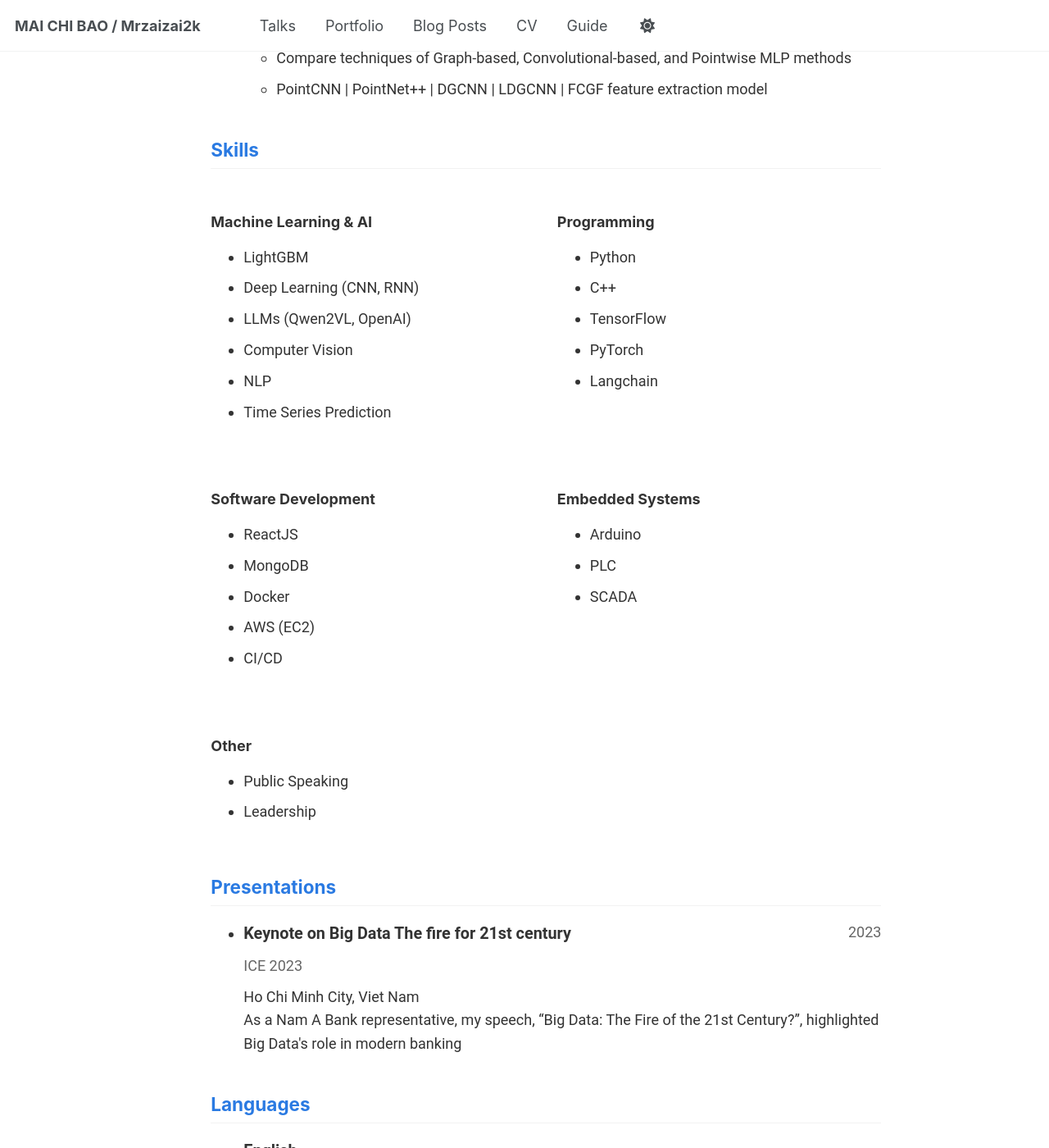
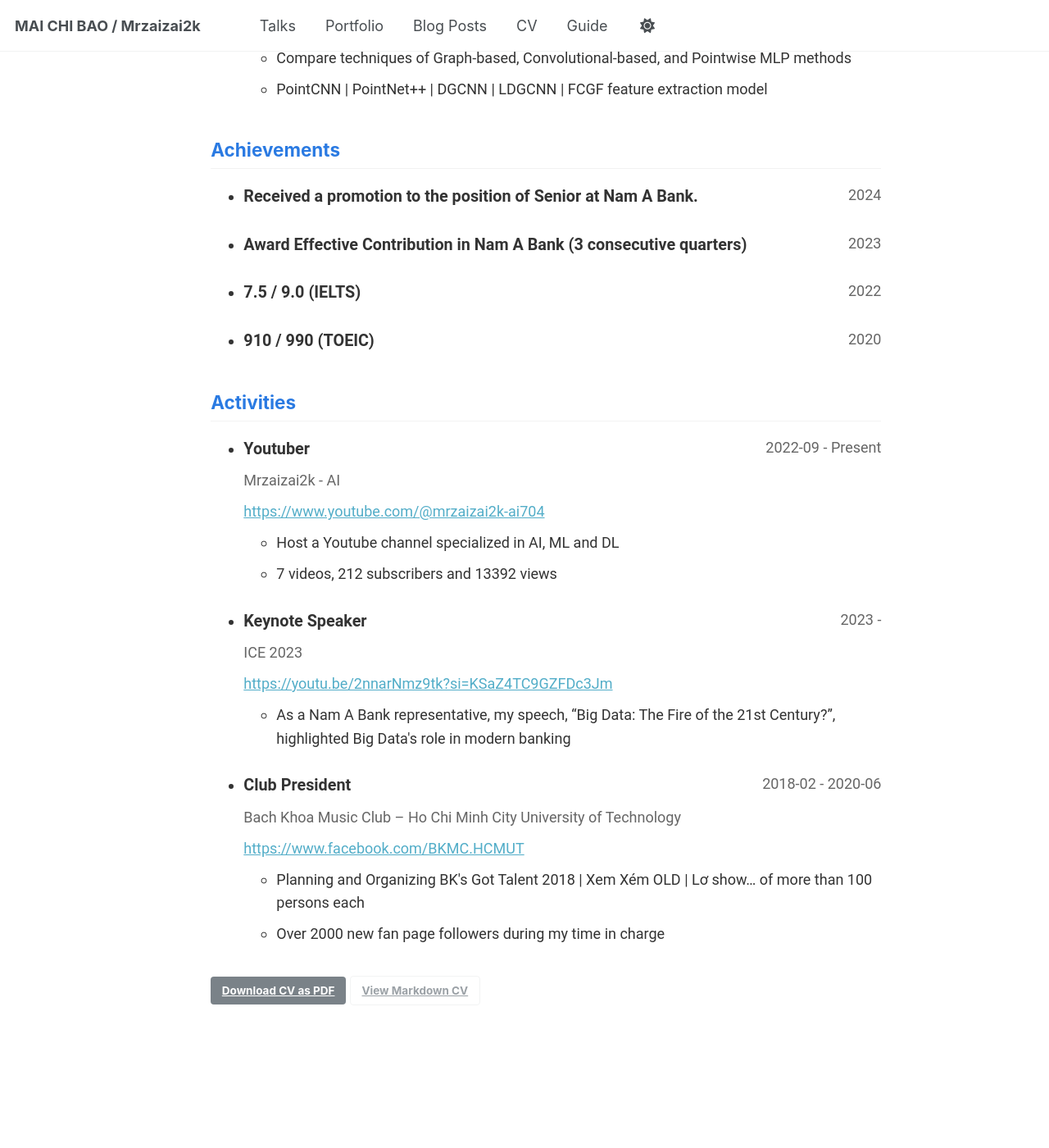
Before and after one commit to mrzaizai2k/mrzaizai2k.github.io, a Jekyll site: the page built from _pages/cv-json.md, in a window 1280 px wide and 1400 px high, scrolled down 1258 px. Shown: the whole window at 82% size. Built offline with Jekyll 4.4.1, drawn with Linux system fonts in a browser that asks for light colours; some of the changed text lies outside the part shown.

Commit message:
remove skill, add activities

```diff
--- a/_data/cv.json
+++ b/_data/cv.json
@@ -68,7 +68,7 @@
       "area": "Computer Science",
       "studyType": "M.S.",
       "startDate": "2024",
-      "endDate": "Present",
+      "endDate": "2024 - Present",
       "gpa": null,
       "courses": []
     },
@@ -77,90 +77,21 @@
       "area": "Electronics - Telecommunications Engineering",
       "studyType": "B.E.",
       "startDate": "2017",
-      "endDate": "2022",
+      "endDate": "2017 - 2022",
       "gpa": "7.6/10",
       "courses": []
     }
   ],
-  "skills": [
-    {
-      "name": "Machine Learning & AI",
-      "keywords": [
-        "LightGBM",
-        "Deep Learning (CNN, RNN)",
-        "LLMs (Qwen2VL, OpenAI)",
-        "Computer Vision",
-        "NLP",
-        "Time Series Prediction"
-      ]
-    },
-    {
-      "name": "Programming",
-      "keywords": [
-        "Python",
-        "C++",
-        "TensorFlow",
-        "PyTorch",
-        "Langchain"
-      ]
-    },
-    {
-      "name": "Software Development",
-      "keywords": [
-        "ReactJS",
-        "MongoDB",
-        "Docker",
-        "AWS (EC2)",
-        "CI/CD"
-      ]
-    },
-    {
-      "name": "Embedded Systems",
-      "keywords": [
-        "Arduino",
-        "PLC",
-        "SCADA"
-      ]
-    },
-    {
-      "name": "Other",
-      "keywords": [
-        "Public Speaking",
-        "Leadership"
-      ]
-    }
-  ],
-  "languages": [
-    {
-      "language": "English",
-      "fluency": "IELTS 7.5/9.0, TOEIC 910/990"
-    }
-  ],
-  "interests": [
-    {
-      "name": "YouTube Content Creation",
-      "keywords": ["AI", "Machine Learning", "Deep Learning"]
-    },
-    {
-      "name": "Music Club Leadership",
-      "keywords": ["Event Organization", "Community Engagement"]
-    }
-  ],
+  "skills": [],
+  "languages": [],
+  "interests": [],
   "references": [],
   "publications": [],
-  "presentations": [
-    {
-      "name": "Keynote on Big Data The fire for 21st century",
-      "event": "ICE 2023",
-      "date": "2023-18-03",
-      "location": "Ho Chi Minh City, Viet Nam",
-      "description": "As a Nam A Bank representative, my speech, “Big Data: The Fire of the 21st Century?”, highlighted Big Data's role in modern banking"
-    }
-  ],
+  "presentations": [],
   "teaching": [],
   "achievements": [
     {
-      "name": "Received a promotion to the position of Senior Application Development at Nam A Bank.",
+      "name": "Received a promotion to the position of Senior at Nam A Bank.",
       "startDate": "2024"
     },
     {
@@ -176,5 +107,40 @@
       "startDate": "2020"
     }
   ],
+  "activities": [
+    {
+      "organization": "Mrzaizai2k - AI",
+      "position": "Youtuber",
+      "website": "https://www.youtube.com/@mrzaizai2k-ai704",
+      "startDate": "2022-09",
+      "endDate": "Present",
+      "summary": "",
+      "highlights": [
+        "Host a Youtube channel specialized in AI, ML and DL",
+        "7 videos, 212 subscribers and 13392 views"
+      ]
+    },
+    {
+      "organization": "ICE 2023",
+      "position": "Keynote Speaker",
+      "website": "https://youtu.be/2nnarNmz9tk?si=KSaZ4TC9GZFDc3Jm",
+      "startDate": "2023",
+      "endDate": "",
+      "summary": "",
+      "highlights": ["As a Nam A Bank representative, my speech, “Big Data: The Fire of the 21st Century?”, highlighted Big Data's role in modern banking"]
+    },
+    {
+      "organization": "Bach Khoa Music Club – Ho Chi Minh City University of Technology",
+      "position": "Club President",
+      "website": "https://www.facebook.com/BKMC.HCMUT",
+      "startDate": "2018-02",
+      "endDate": "2020-06",
+      "summary": "",
+      "highlights": [
+        "Planning and Organizing BK's Got Talent 2018 | Xem Xém OLD | Lơ show… of more than 100 persons each",
+        "Over 2000 new fan page followers during my time in charge"
+      ]
+    }
+  ],
   "portfolio": []
 }
--- a/_includes/cv-template.html
+++ b/_includes/cv-template.html
@@ -310,4 +310,39 @@
   </div>
   {% endif %}
 
+
+  {% if cv.activities.size > 0 %}
+  <!-- Activities -->
+  <div class="cv-section">
+    <h2>Activities</h2>
+    <ul class="cv-list">
+      {% for activity in cv.activities %}
+      <li class="cv-item">
+        <div class="cv-item-header">
+          <div class="cv-item-title">{{ activity.position }}</div>
+          <div class="cv-item-date">{{ activity.startDate }}{% if activity.endDate %} - {{ activity.endDate }}{% endif %}</div>
+        </div>
+        <div class="cv-item-content">
+          <div class="cv-item-subtitle">{{ activity.organization }}</div>
+          {% if activity.website %}
+          <div class="cv-item-detail">
+            <a href="{{ activity.website }}" target="_blank">{{ activity.website }}</a>
+          </div>
+          {% endif %}
+          {% if activity.summary %}
+          <div class="cv-item-detail">{{ activity.summary }}</div>
+          {% endif %}
+          {% if activity.highlights.size > 0 %}
+          <ul class="cv-highlights">
+            {% for highlight in activity.highlights %}
+            <li>{{ highlight }}</li>
+            {% endfor %}
+          </ul>
+          {% endif %}
+        </div>
+      </li>
+      {% endfor %}
+    </ul>
+  </div>
+  {% endif %}
 </div>
--- a/_pages/cv-json.md
+++ b/_pages/cv-json.md
@@ -31,5 +31,5 @@ redirect_from:
 
 <div class="cv-download-links">
   <a href="{{ base_path }}/files/cv.pdf" class="btn btn--primary">Download CV as PDF</a>
-  <a href="{{ base_path }}" class="btn btn--inverse">View Markdown CV</a>
+  <a href="{{ base_path }}/cv" class="btn btn--inverse">View Markdown CV</a>
 </div>
--- a/_pages/cv.md
+++ b/_pages/cv.md
@@ -46,22 +46,6 @@ Projects
   - Used OpenCV for image preprocessing, reducing processing time by 50%.
   - Implemented CRNN-CTC Loss Model with Attention and Lexicon Search, achieving 95.55% accuracy on 245 students.
 
-Skills
-======
-* **Machine Learning & AI**
-  - Models: LightGBM, Deep Learning (CNN, RNN), LLMs (Qwen2VL, OpenAI)
-  - Techniques: Computer Vision, NLP, Time Series Prediction
-* **Programming**
-  - Languages: Python, C++
-  - Frameworks: TensorFlow, PyTorch, Langchain
-* **Software Development**
-  - Full-stack: ReactJS, MongoDB
-  - DevOps/MLOps: Docker, AWS (EC2), CI/CD
-* **Embedded Systems**
-  - Arduino, PLC, SCADA
-* **Other**
-  - Public Speaking, Leadership
-
 Activities
 ======
 * Sep 2022 - Present: YouTuber, Mrzaizai2k - AI
```
